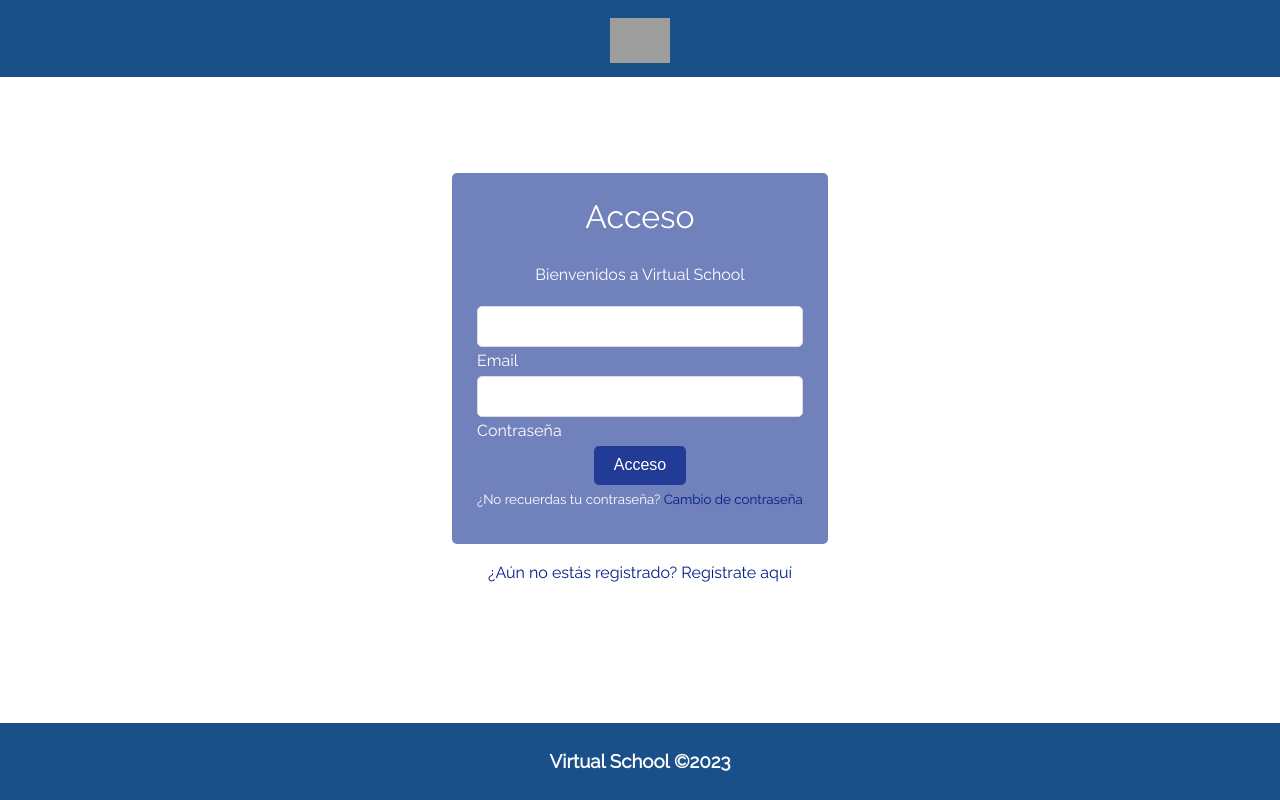
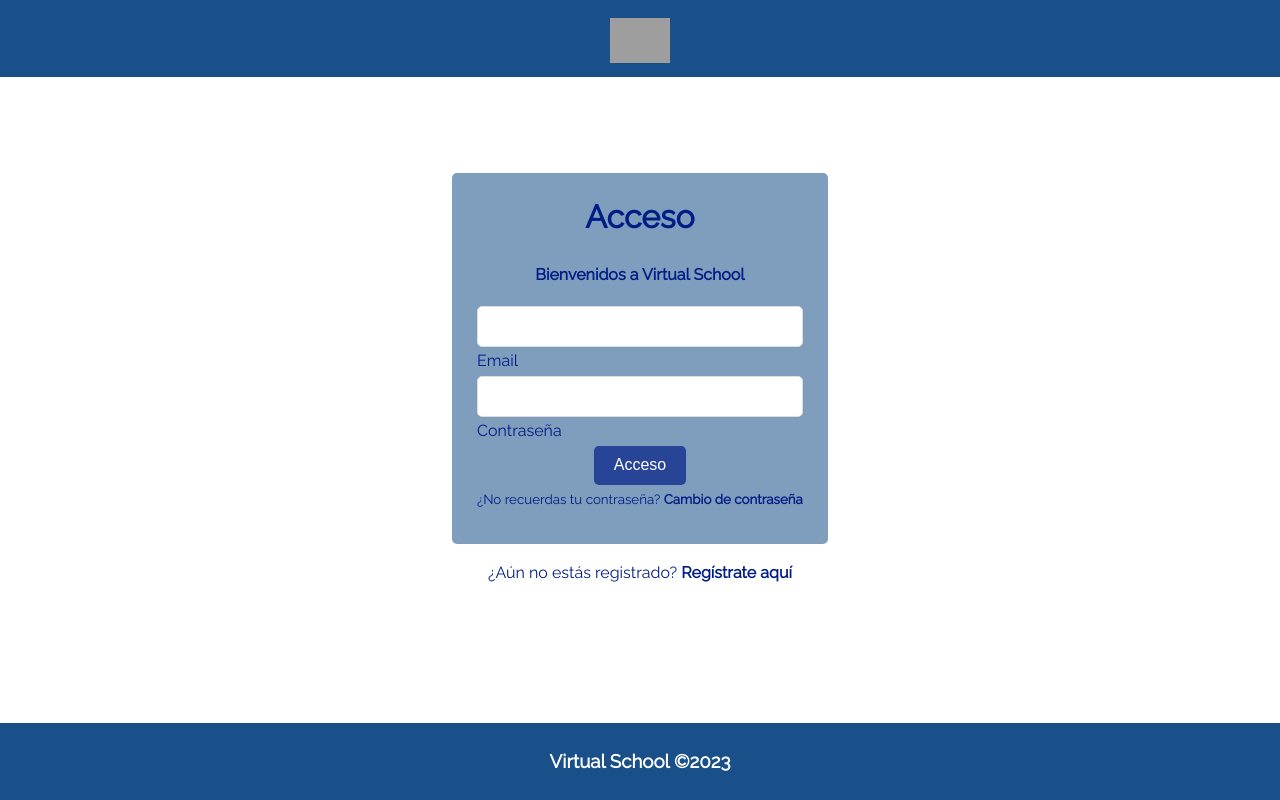
Before and after one commit to 12jaime12/VirtualSchool, a React (Vite) app: page /login in a window 1280 px wide. Built offline with nearby package versions, Linux system fonts and the light colour scheme; grey boxes are pictures that could not be loaded.

Commit message:
cambiodiseñologin

```diff
--- a/src/pages/Login/Login.css
+++ b/src/pages/Login/Login.css
@@ -13,7 +13,7 @@
     flex-direction: column;
     justify-content: center;
     align-items: center;
-    background: #001d868e;
+    background: #1a50898e;
     padding: 15px 25px 30px;
     border-radius: 5px;
     gap: 1rem
@@ -22,17 +22,24 @@
   .form-container h1,
 .form-container p {
   text-align: center;
-  color: white;
+  color: #001d86;
+  font-weight: bolder;
 }
 
-.form-container h1{
-    font-weight: 100;
+small{
+  color:#001d86;
+  font-weight: normal;
+}
+
+.anchorCustom, a{
+  font-weight: bolder;
 }
 
   .form-container .form-group label {
-    color: white;
+    color: #001d86;
     font-weight: normal;
   }
+
 
   .form-container .form-group input {
     width: 100%;
```
